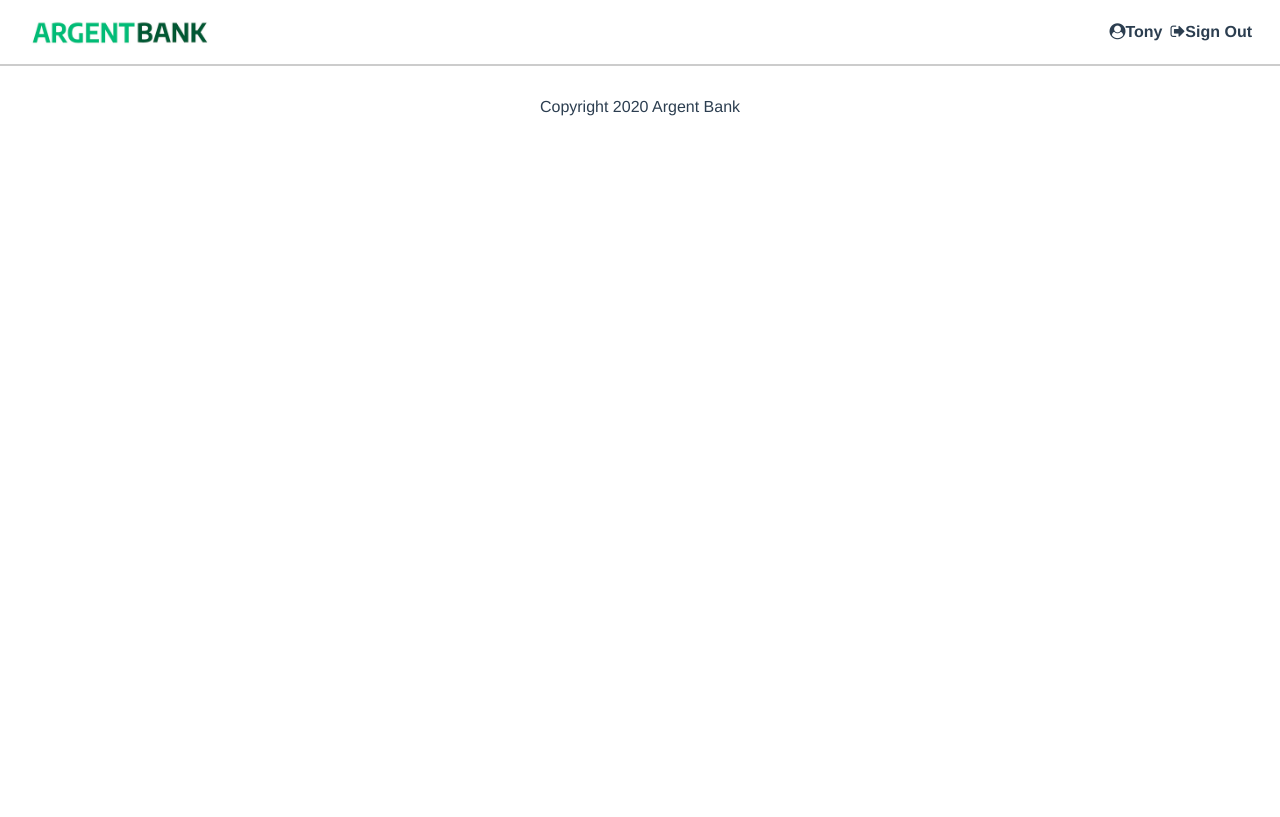
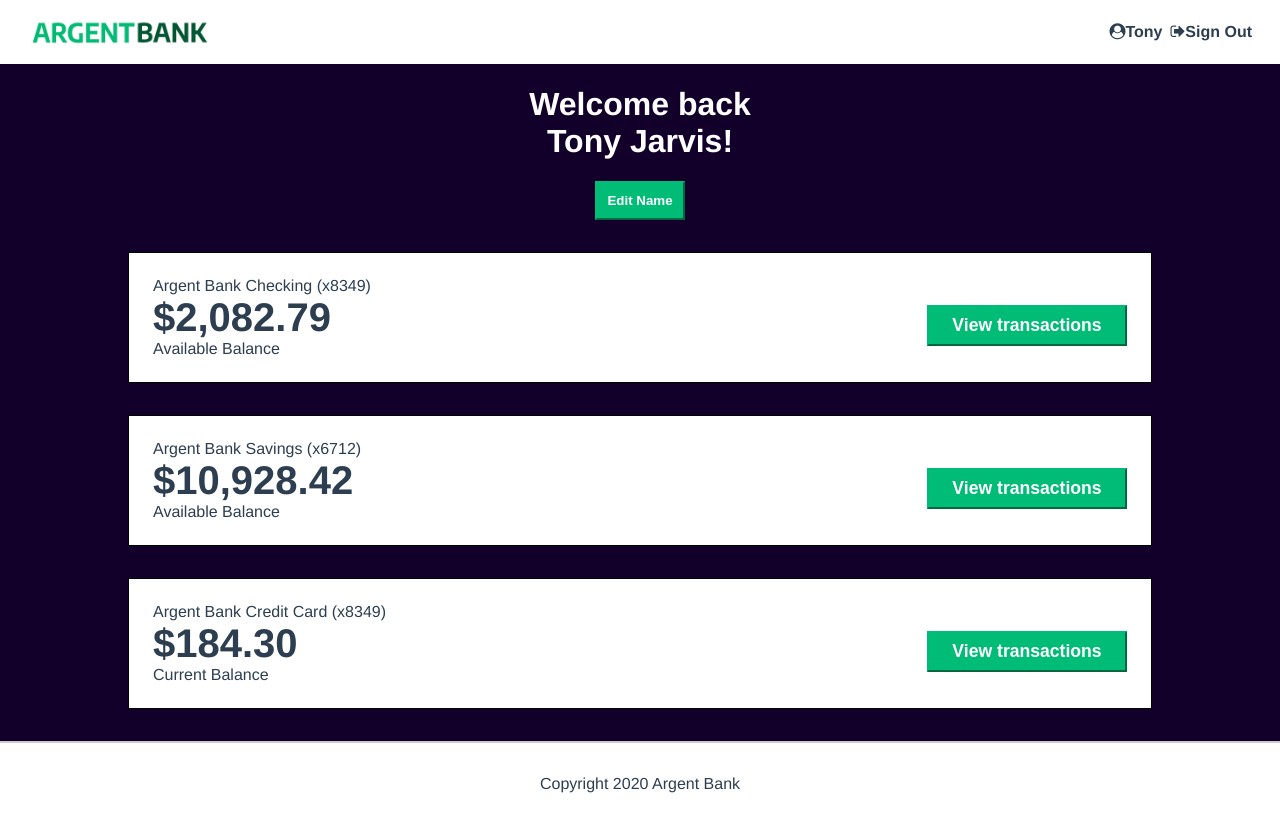
Before and after one commit to Thorekt/RobinOry_13_07042023, a React (Create React App) app: page /profile in a window 1280 px wide. Built offline with nearby package versions, Linux system fonts and the light colour scheme.

Commit message:
Intégration page profile

```diff
--- a/src/app/pages/Profile.jsx
+++ b/src/app/pages/Profile.jsx
@@ -1,5 +1,47 @@
 import React from 'react';
 
 export default function Profile() {
-  return <div></div>;
+  return (
+    <main className='main bg-dark'>
+      <div className='header'>
+        <h1>
+          Welcome back
+          <br />
+          Tony Jarvis!
+        </h1>
+        <button className='edit-button'>Edit Name</button>
+      </div>
+      <h2 className='sr-only'>Accounts</h2>
+      <section className='account'>
+        <div className='account-content-wrapper'>
+          <h3 className='account-title'>Argent Bank Checking (x8349)</h3>
+          <p className='account-amount'>$2,082.79</p>
+          <p className='account-amount-description'>Available Balance</p>
+        </div>
+        <div className='account-content-wrapper cta'>
+          <button className='transaction-button'>View transactions</button>
+        </div>
+      </section>
+      <section className='account'>
+        <div className='account-content-wrapper'>
+          <h3 className='account-title'>Argent Bank Savings (x6712)</h3>
+          <p className='account-amount'>$10,928.42</p>
+          <p className='account-amount-description'>Available Balance</p>
+        </div>
+        <div className='account-content-wrapper cta'>
+          <button className='transaction-button'>View transactions</button>
+        </div>
+      </section>
+      <section className='account'>
+        <div className='account-content-wrapper'>
+          <h3 className='account-title'>Argent Bank Credit Card (x8349)</h3>
+          <p className='account-amount'>$184.30</p>
+          <p className='account-amount-description'>Current Balance</p>
+        </div>
+        <div className='account-content-wrapper cta'>
+          <button className='transaction-button'>View transactions</button>
+        </div>
+      </section>
+    </main>
+  );
 }
```
